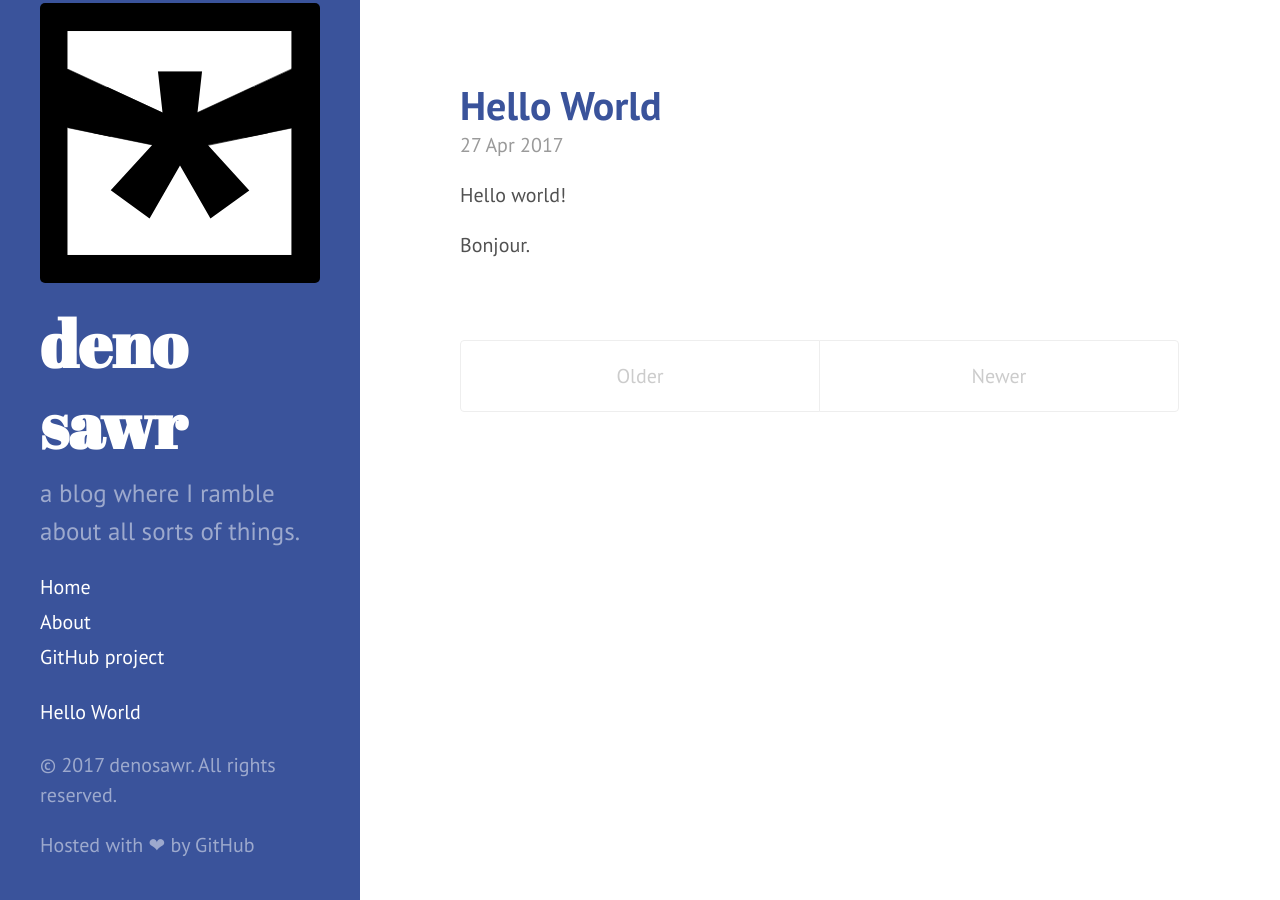
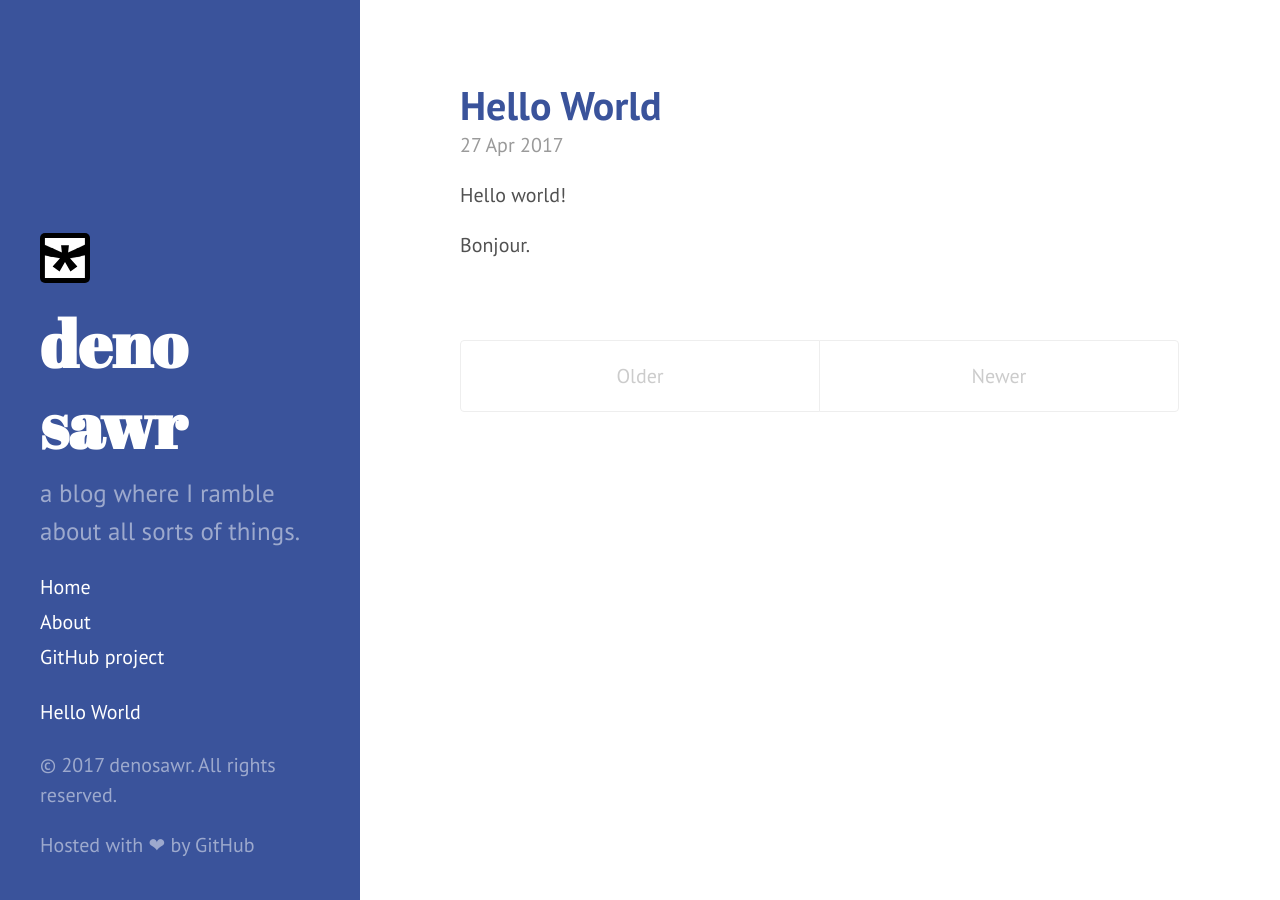
Before and after one commit to denosawr/blog, a Jekyll site: the page built from index.html, in a window 1280 px wide. Built offline with Jekyll 4.4.1, drawn with Linux system fonts in a browser that asks for light colours; Markdown is read by kramdown in place of the engine named in the settings; the list of posts is cut into pages by our own code.

Commit message:
Update sidebar.html

```diff
--- a/_includes/sidebar.html
+++ b/_includes/sidebar.html
@@ -3,7 +3,7 @@
     <div class="sidebar-about">
       <h1>
         <a href="{{ site.baseurl }}">
-          <img src="{{ site.baseurl }}public/icon.svg"></img>
+          <img src="{{ site.baseurl }}public/icon.svg" style="max-width:50px"></img>
         </a>
         <a href="{{ site.baseurl }}" style="line-height:50%">
           deno<br>sawr
```
